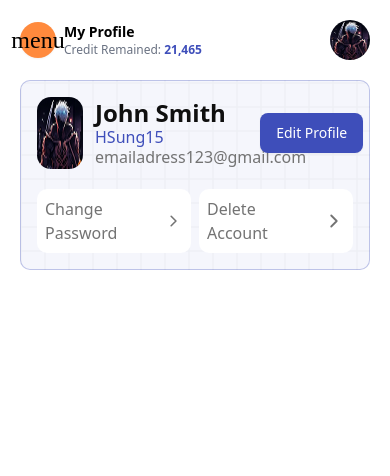
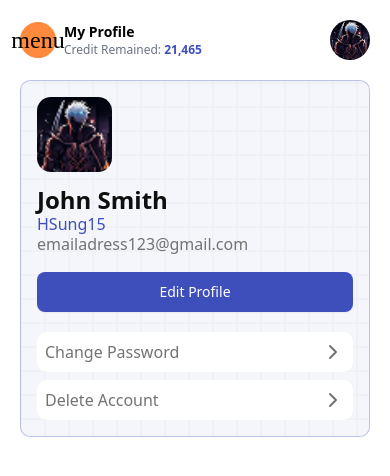
Before and after one commit to Editdeckpro/EDP, a Next.js app: page /profile in a window 390 px wide. Shown: the top 476 px of the page. Built offline with nearby package versions, Linux system fonts and the light colour scheme; a web font is replaced by a local one.

Commit message:
Made the profile responsive

```diff
--- a/src/app/(dashboard)/profile/page.tsx
+++ b/src/app/(dashboard)/profile/page.tsx
@@ -8,8 +8,8 @@ export default function Page() {
   return (
     <section>
       <section className="p-4 rounded-lg border border-primary/30 bg-primary/5 bg-[url('/images/support-banner-bg.png')] object-fill space-y-5">
-        <div className="flex  items-center justify-between">
-          <div className="flex gap-3">
+        <div className="flex md:items-center md:justify-between flex-col md:flex-row gap-4">
+          <div className="flex flex-col xs:flex-row gap-3">
             <Image
               src={"/images/pfp.jpg"}
               width={75}
@@ -20,16 +20,16 @@ export default function Page() {
             <div className="-space-y-1">
               <h1 className="text-2xl font-bold">John Smith</h1>
               <h2 className="font-medium text-primary">HSung15</h2>
-              <h3 className="text-muted-foreground">
+              <h3 className="text-muted-foreground break-words">
                 emailadress123@gmail.com
               </h3>
             </div>
           </div>
           <Link href={"/profile/edit"}>
-            <Button>Edit Profile</Button>
+            <Button className="w-full md:w-auto">Edit Profile</Button>
           </Link>
         </div>
-        <div className="flex gap-2">
+        <div className="flex gap-2 flex-col sm:flex-row">
           <ChangePasswordDialog />
           <DeleteAccountDialog />
         </div>
```
